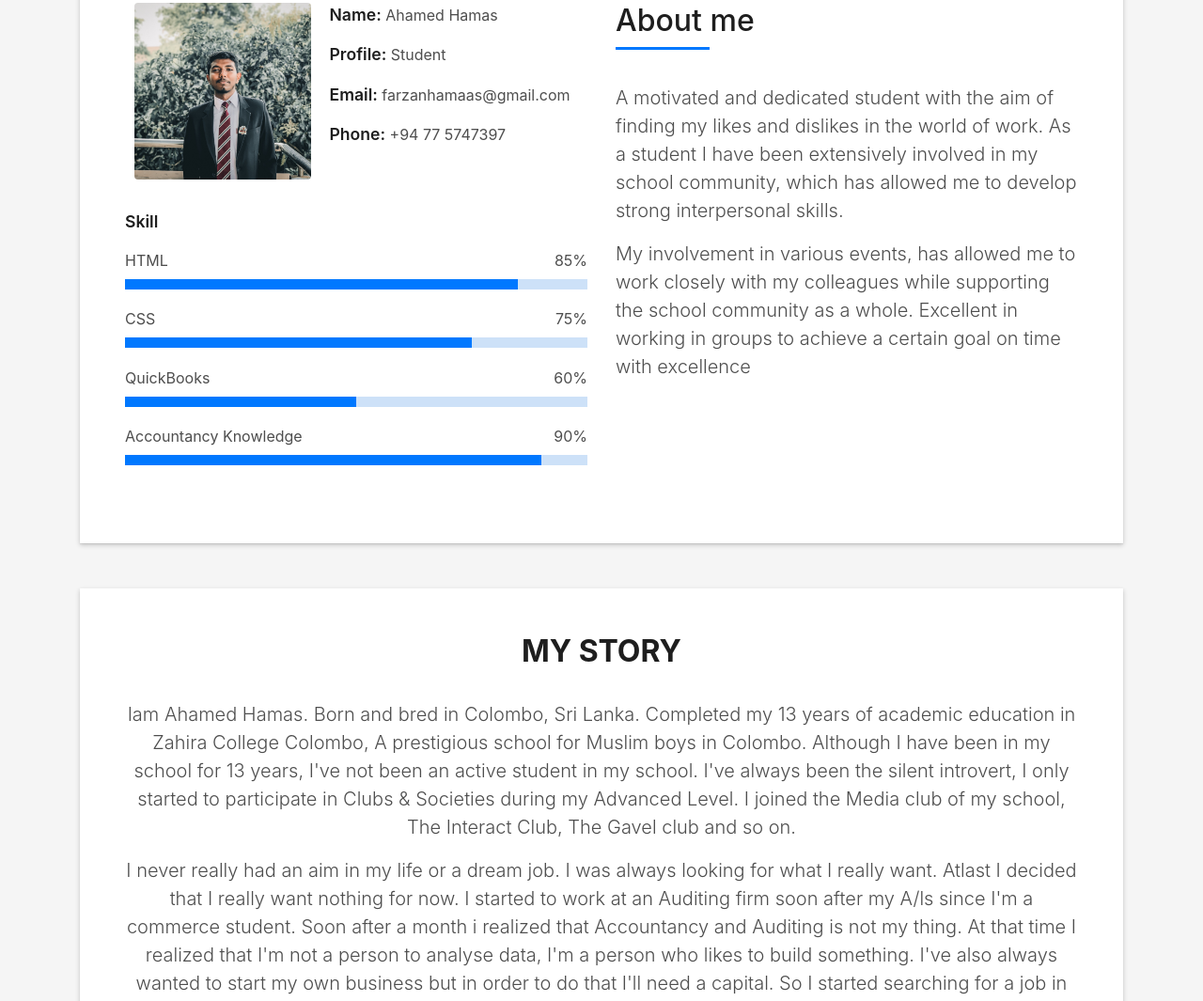
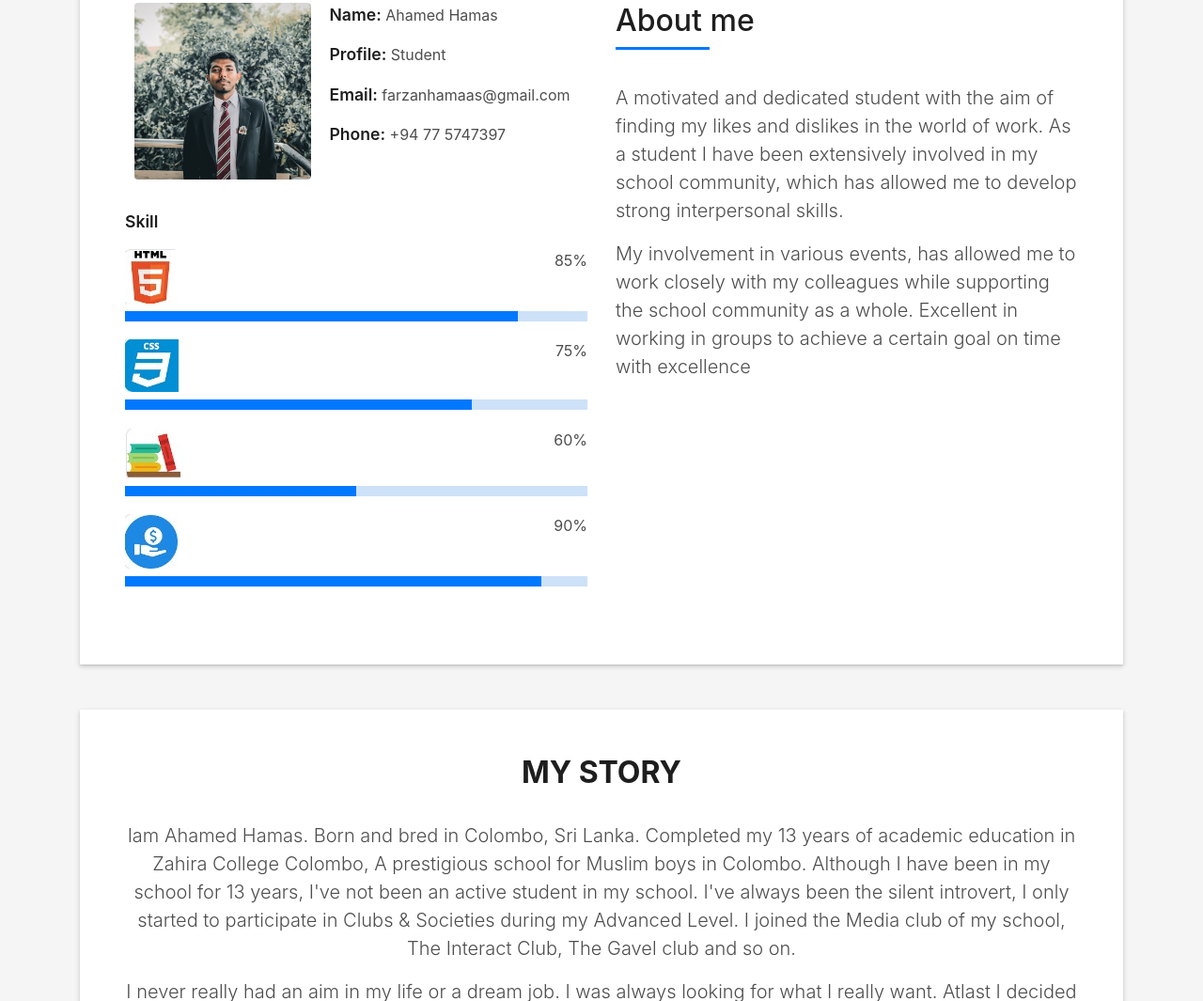
Before and after one commit to AhamedHamas/MyPortfolio, a plain HTML site: page index.html in a window 1280 px wide. Shown: the part 925-1990 px from the top of the page at 94% size. Drawn offline with Linux system fonts and the light colour scheme; files whose address does not match are found by name.

Commit message:
in skills section icons are added

```diff
--- a/index.html
+++ b/index.html
@@ -92,22 +92,22 @@
                 </div>
                 <div class="skill-mf">
                   <p class="title-s">Skill</p>
-                  <span>HTML</span> <span class="pull-right">85%</span>
+                  <span> <img src="img/htmlicon.jpg" alt=""> </span> <span class="pull-right">85%</span>
                   <div class="progress">
                     <div class="progress-bar" role="progressbar" style="width: 85%;" aria-valuenow="85" aria-valuemin="0"
                       aria-valuemax="100"></div>
                   </div>
-                  <span>CSS</span> <span class="pull-right">75%</span>
+                  <span><img src="img/cssicon.jpg" alt=""></span> <span class="pull-right">75%</span>
                   <div class="progress">
                     <div class="progress-bar" role="progressbar" style="width: 75%" aria-valuenow="75" aria-valuemin="0"
                       aria-valuemax="100"></div>
                   </div>
-                  <span>QuickBooks</span> <span class="pull-right">60%</span>
+                  <span><img src="img/bookicon.jpg" alt=""></span> <span class="pull-right">60%</span>
                   <div class="progress">
                     <div class="progress-bar" role="progressbar" style="width: 50%" aria-valuenow="50" aria-valuemin="0"
                       aria-valuemax="100"></div>
                   </div>
-                  <span>Accountancy Knowledge</span> <span class="pull-right">90%</span>
+                  <span><img src="img/financeicon.jpg" alt=""></span> <span class="pull-right">90%</span>
                   <div class="progress">
                     <div class="progress-bar" role="progressbar" style="width: 90%" aria-valuenow="90" aria-valuemin="0"
                       aria-valuemax="100"></div>
```
Also changed, not shown: img/bookicon.jpg (added), img/cssicon.jpg (added), img/financeicon.jpg (added), img/htmlicon.jpg (added).
